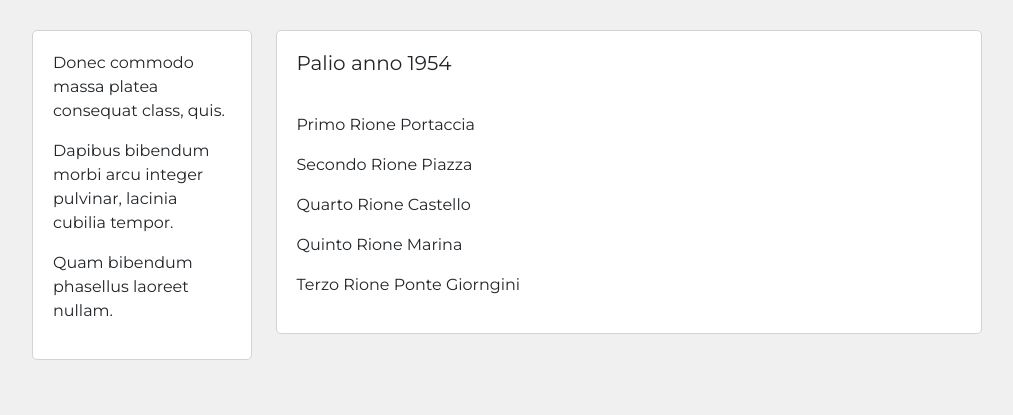
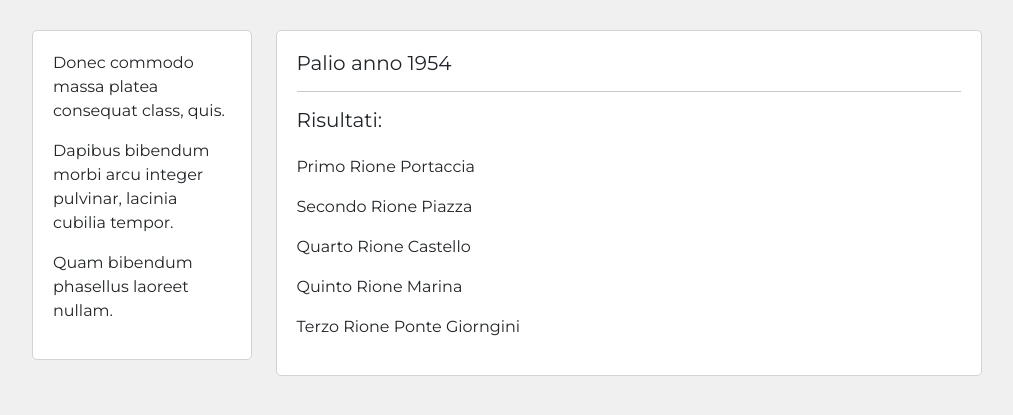
Before and after one commit to kalamaio/Palio, a Flask app: page /palio/1/singolo in a window 1280 px wide. Shown: the part 78-493 px from the top of the page, without its empty margins (133-1146 px from the left). Run offline with Flask 2, Linux system fonts and the light colour scheme; data comes from the database, SQL or seed files in the repository.

Commit message:
piccole correzioni tutto ok

```diff
--- a/blog/static/blog.css
+++ b/blog/static/blog.css
@@ -64,6 +64,7 @@ body {
 ul {
     list-style-type: none;
     padding-left: 0px;
-    padding-top:  30px;
+    padding-top:  15px;
     padding-bottom: 0px;
+    margin: 0px;
 }
--- a/blog/templates/palio_dett.html
+++ b/blog/templates/palio_dett.html
@@ -7,7 +7,9 @@
     <div class="row no-gutters">
         <div class="col-md-9 order-md-2">
         <div class="single-post-home">
-        <h5>Palio anno {{ gara[0].gare.data.strftime ('%Y') }}</h5>
+        <h5 class="lead">Palio anno {{ gara[0].gare.data.strftime ('%Y') }}</h5>
+        <hr>
+        <h5>Risultati:</h5>
         <ul>
         {% for g in gara %}
             <li>
```
